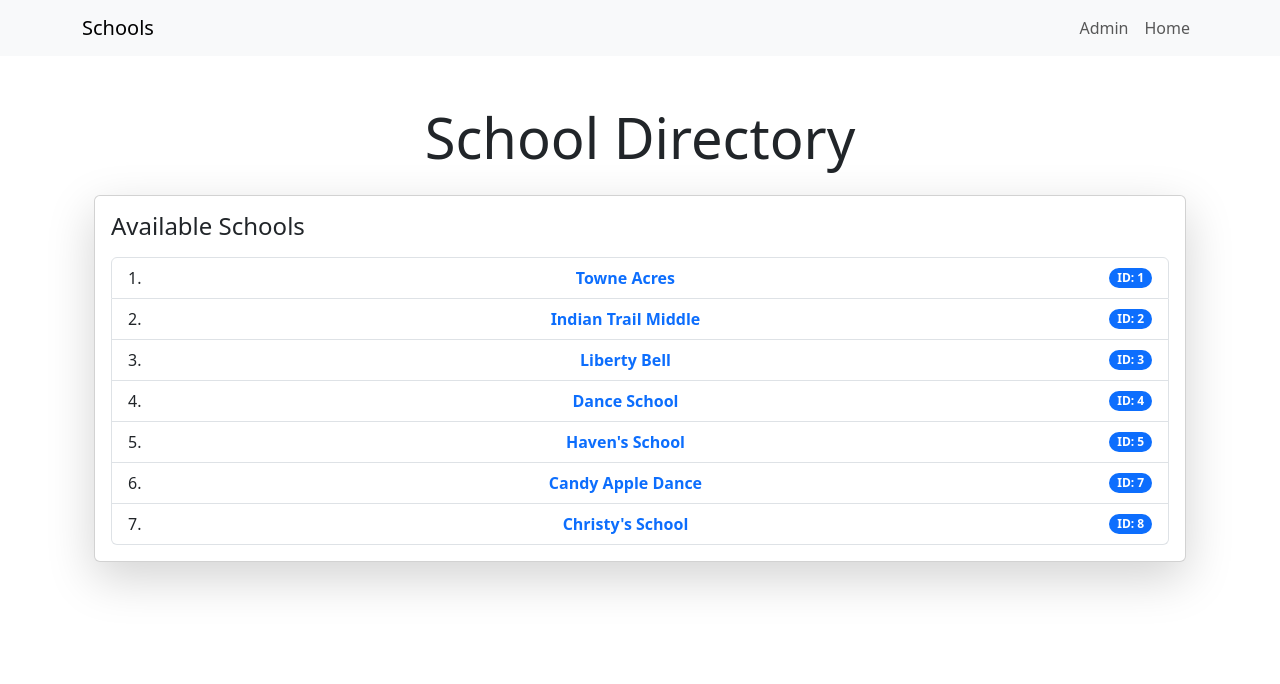
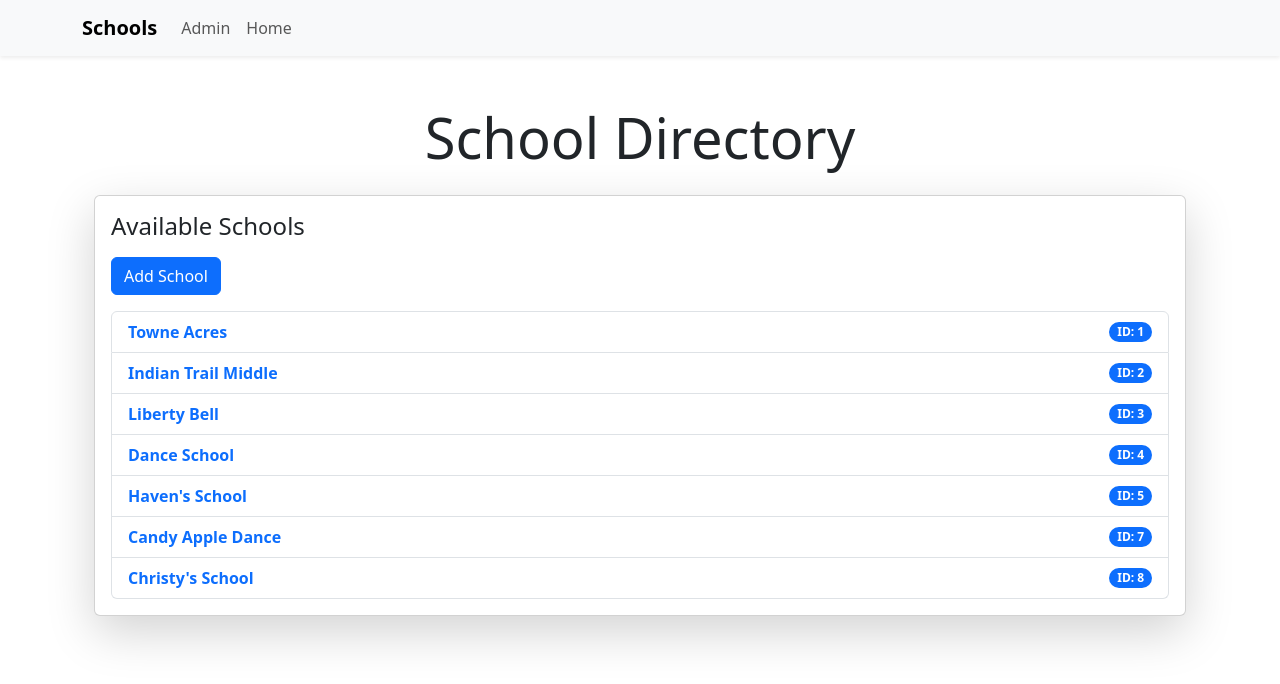
Before and after one commit to abaines1/django-schools-app-project, a Django app: page /basic_app/SchoolListView/ in a window 1280 px wide. Shown: the top 684 px of the page. Run offline with Django 5.2, Linux system fonts and the light colour scheme; data comes from the database, SQL or seed files in the repository; both versions use the stored data as it was after the commit.

Commit message:
updates to school list view adds a add school button

```diff
--- a/adv_project/adv_project/settings.py
+++ b/adv_project/adv_project/settings.py
@@ -28,7 +28,8 @@ SECRET_KEY = 'django-insecure-+x-l)%^pap=0$xmvya&tv1v42)5@x3&+r#n!07ad-zepuge@5_
 # SECURITY WARNING: don't run with debug turned on in production!
 DEBUG = True
 
-ALLOWED_HOSTS = ['abaines.pythonanywhere.com']
+ALLOWED_HOSTS = ['abaines.pythonanywhere.com', '127.0.0.1', 'localhost'
+]
 
 
 # Application definition
--- a/adv_project/basic_app/templates/basic_app/basic_app_base.html
+++ b/adv_project/basic_app/templates/basic_app/basic_app_base.html
@@ -12,19 +12,32 @@
     </style>
 </head>
 <body style="padding-top: 80px;">
-<nav class="navbar navbar-expand-lg navbar-light bg-light fixed-top">
+<nav class="navbar navbar-expand-lg navbar-light bg-light fixed-top shadow-sm">
   <div class="container">
-    <a class="navbar-brand" href="{% url 'basic_app:list' %}">Schools</a>
-    <ul class="navbar-nav">
+    <!-- Brand -->
+    <a class="navbar-brand fw-bold" href="{% url 'basic_app:list' %}">Schools</a>
+
+    <!-- Toggler button (hamburger) -->
+    <button class="navbar-toggler" type="button" data-bs-toggle="collapse" data-bs-target="#navbarNav"
+      aria-controls="navbarNav" aria-expanded="false" aria-label="Toggle navigation">
+      <span class="navbar-toggler-icon"></span>
+    </button>
+
+    <!-- Collapsible menu -->
+    <div class="collapse navbar-collapse" id="navbarNav">
+      <ul class="navbar-nav"> <!-- removed ms-auto so they stay on the left -->
         <li class="nav-item">
           <a class="nav-link" href="{% url 'admin:index' %}">Admin</a>
         </li>
         <li class="nav-item">
-        <a href="{% url 'index' %}" class="nav-link"> Home </a>
+          <a class="nav-link" href="{% url 'index' %}">Home</a>
         </li>
       </ul>
     </div>
+  </div>
 </nav>
+
+
     <div class="container">
         {% block body_block %}
         {% endblock %}
--- a/adv_project/basic_app/templates/basic_app/school_list.html
+++ b/adv_project/basic_app/templates/basic_app/school_list.html
@@ -7,7 +7,8 @@
     <div class="card shadow-lg">
         <div class="card-body">
             <h2 class="card-title h4 mb-3">Available Schools</h2>
-            <ol class="list-group list-group-numbered">
+            <a href="{% url 'basic_app:create' %}" class="btn btn-primary mb-3"> Add School </a>
+            <ul class="list-group">
                 {% for school in school_list %}
                 <li class="list-group-item d-flex justify-content-between align-items-center">
                     <a href="{% url 'basic_app:school_detail' school.id %}" class="text-decoration-none fw-bold">
@@ -18,7 +19,7 @@
                 {% empty %}
                 <li class="list-group-item text-muted">No schools found.</li>
                 {% endfor %}
-            </ol>
+            </ul>
         </div>
     </div>
 </div>
```
Also changed, not shown: adv_project/db.sqlite3. Lines whose indentation alone changed are shown as unchanged.
